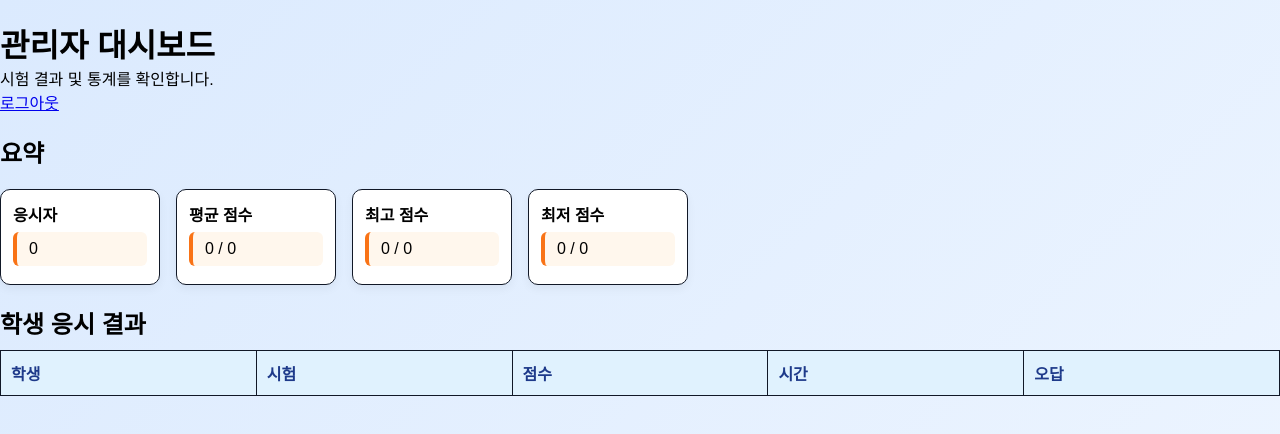
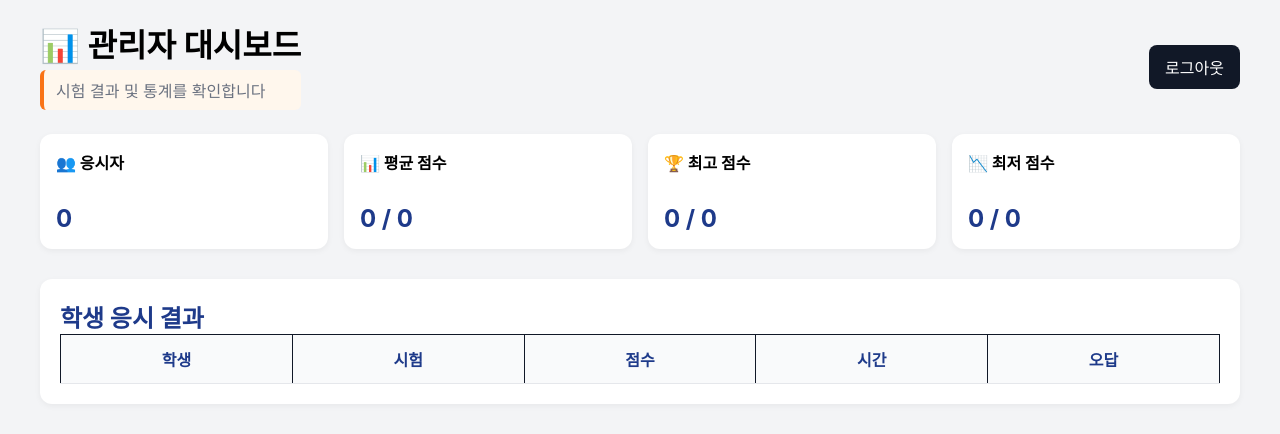
Before and after one commit to seokmin08/AP---CSA-CSMP, a plain HTML site: page pages/admin.html in a window 1280 px wide. Drawn offline with Linux system fonts and the light colour scheme; no server answers.

```diff
--- a/pages/admin.html
+++ b/pages/admin.html
@@ -6,44 +6,58 @@
     <title>관리자 페이지</title>
     <link rel="stylesheet" href="../css/style.css">
 </head>
-<body>
-    <h1>관리자 대시보드</h1>
-    <p>시험 결과 및 통계를 확인합니다.</p>
-    <a href="../index.html">로그아웃</a>
+<body style="font-family: -apple-system, BlinkMacSystemFont, 'Segoe UI', Roboto; background:#f3f4f6; margin:0; padding:20px;">
 
-    <h2>요약</h2>
-    <div id="admin-summary" style="display:flex; gap:16px; flex-wrap:wrap; margin:20px 0;">
-        <div style="border:1px solid #111827; padding:12px; min-width:160px;">
-            <strong>응시자</strong>
-            <p id="total-submissions">0</p>
+    <div style="max-width:1200px; margin:0 auto;">
+
+        <!-- HEADER -->
+        <div style="display:flex; justify-content:space-between; align-items:center; margin-bottom:20px;">
+            <div>
+                <h1 style="margin:0;">📊 관리자 대시보드</h1>
+                <p style="margin:4px 0; color:#6b7280;">시험 결과 및 통계를 확인합니다</p>
             </div>
-        <div style="border:1px solid #111827; padding:12px; min-width:160px;">
-            <strong>평균 점수</strong>
-            <p id="average-score">0 / 0</p>
+            <a href="../index.html" style="text-decoration:none; background:#111827; color:white; padding:10px 16px; border-radius:8px;">로그아웃</a>
         </div>
-        <div style="border:1px solid #111827; padding:12px; min-width:160px;">
-            <strong>최고 점수</strong>
-            <p id="highest-score">0 / 0</p>
+
+        <!-- SUMMARY CARDS -->
+        <div id="admin-summary" style="display:grid; grid-template-columns: repeat(auto-fit, minmax(200px,1fr)); gap:16px; margin-bottom:30px;">
+            <div style="background:white; padding:16px; border-radius:12px; box-shadow:0 2px 6px rgba(0,0,0,0.05);">
+                <strong>👥 응시자</strong>
+                <h2 id="total-submissions">0</h2>
             </div>
-        <div style="border:1px solid #111827; padding:12px; min-width:160px;">
-            <strong>최저 점수</strong>
-            <p id="lowest-score">0 / 0</p>
+            <div style="background:white; padding:16px; border-radius:12px; box-shadow:0 2px 6px rgba(0,0,0,0.05);">
+                <strong>📊 평균 점수</strong>
+                <h2 id="average-score">0 / 0</h2>
+            </div>
+            <div style="background:white; padding:16px; border-radius:12px; box-shadow:0 2px 6px rgba(0,0,0,0.05);">
+                <strong>🏆 최고 점수</strong>
+                <h2 id="highest-score">0 / 0</h2>
+            </div>
+            <div style="background:white; padding:16px; border-radius:12px; box-shadow:0 2px 6px rgba(0,0,0,0.05);">
+                <strong>📉 최저 점수</strong>
+                <h2 id="lowest-score">0 / 0</h2>
             </div>
         </div>
 
-    <h2>학생 응시 결과</h2>
-    <table style="width:100%; margin-top:10px; text-align:left;">
+        <!-- TABLE -->
+        <div style="background:white; padding:20px; border-radius:12px; box-shadow:0 2px 6px rgba(0,0,0,0.05);">
+            <h2 style="margin-top:0;">학생 응시 결과</h2>
+
+            <table style="width:100%; border-collapse:collapse;">
                 <thead>
-            <tr>
-                <th>학생</th>
-                <th>시험</th>
-                <th>점수</th>
-                <th>시간</th>
-                <th>오답</th>
+                    <tr style="background:#f9fafb;">
+                        <th style="padding:12px; border-bottom:1px solid #e5e7eb;">학생</th>
+                        <th style="padding:12px; border-bottom:1px solid #e5e7eb;">시험</th>
+                        <th style="padding:12px; border-bottom:1px solid #e5e7eb;">점수</th>
+                        <th style="padding:12px; border-bottom:1px solid #e5e7eb;">시간</th>
+                        <th style="padding:12px; border-bottom:1px solid #e5e7eb;">오답</th>
                     </tr>
                 </thead>
                 <tbody id="submission-table"></tbody>
             </table>
+        </div>
+
+    </div>
 
     <script type="module" src="../js/admin.js"></script>
 </body>
```
Also changed, not shown: js/test2.js (+22 -16 lines). Lines whose indentation alone changed are shown as unchanged.
